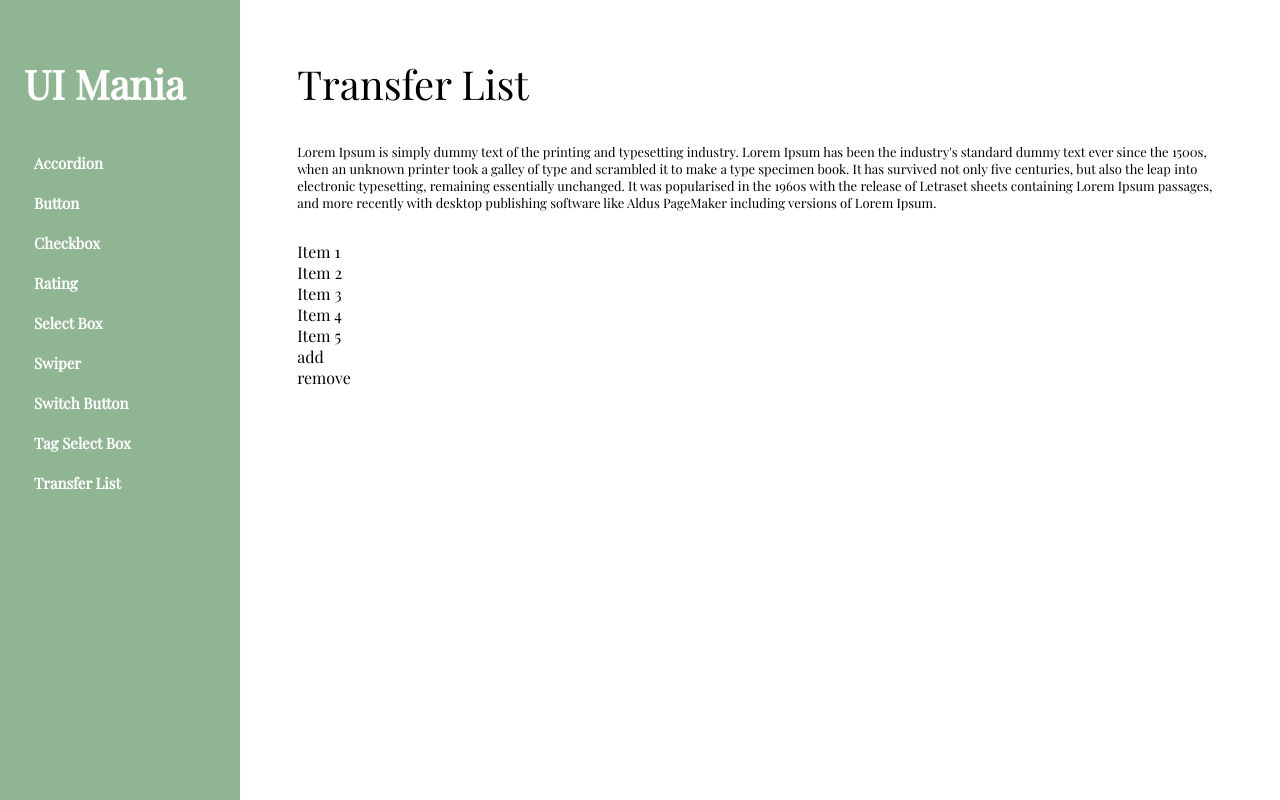
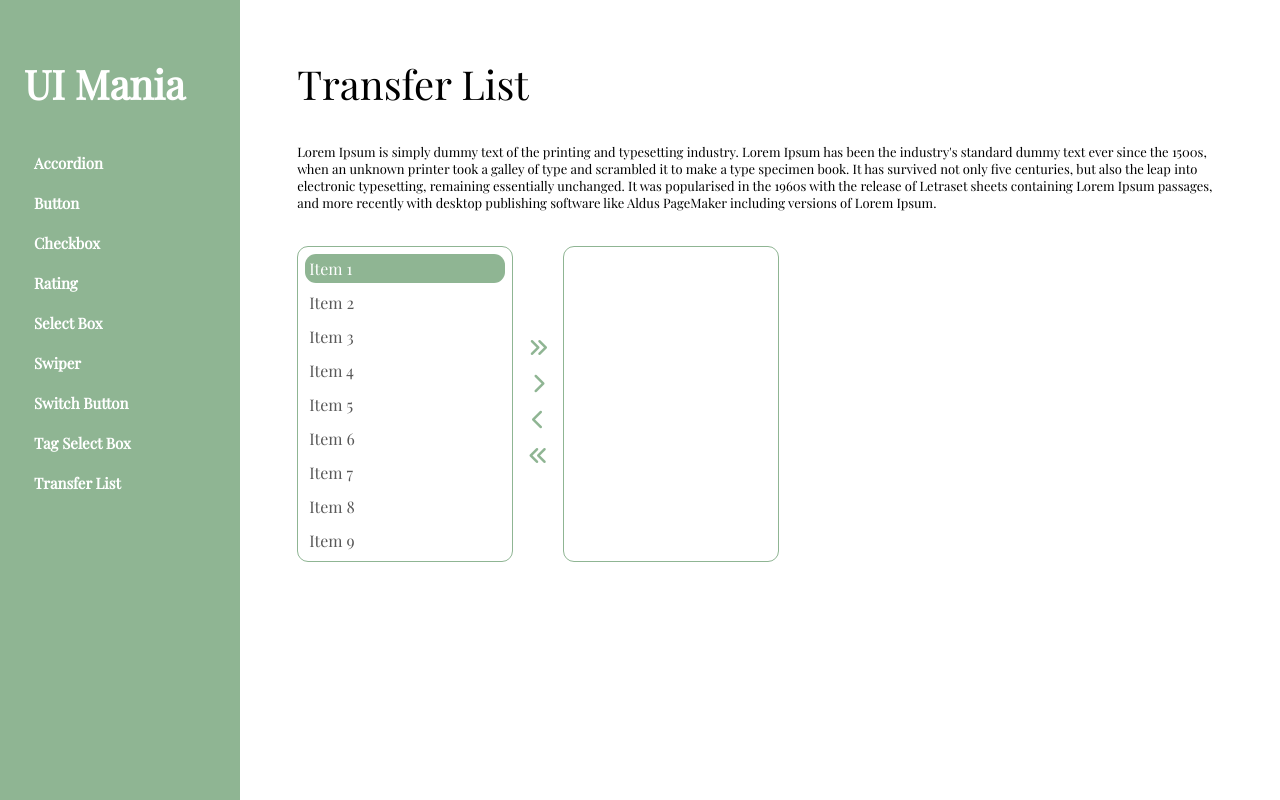
Before and after one commit to maniazurek/React-Custom-UI-Component-Library, a React (Create React App) app: page /transferlist in a window 1280 px wide. Built offline with nearby package versions, Linux system fonts and the light colour scheme.

Commit message:
worked on transfer list component

```diff
--- /dev/null
+++ b/src/components-UI/SelectBox/SelectBoxStyles.js
@@ -0,0 +1,43 @@
+import styled from "styled-components";
+
+export const SelectContainer = styled.div`
+  width: 250px;
+  height: 25px;
+  border: 1px solid #8fb593;
+  border-radius: 11px;
+  padding: 7px 10px 7px 7px;
+  display: flex;
+  justify-content: space-between;
+  align-items: center;
+`;
+
+export const SelectInput = styled.input`
+  outline: none;
+  border: none;
+  color: #585858;
+  font-family: "Playfair Display", serif;
+  font-size: 16px;
+`;
+
+export const SelectList = styled.ul`
+  margin-top: 5px;
+  margin-bottom: 0px;
+  list-style: none;
+  border: 1px solid #8fb593;
+  border-radius: 11px;
+  width: 250px;
+  height: 150px;
+  padding: 7px;
+  overflow: auto;
+`;
+
+export const SelectListElement = styled.li`
+  color: #585858;
+  cursor: pointer;
+  padding: 4px;
+  &:hover {
+    background-color: #8fb593;
+    border-radius: 11px;
+    color: #fff;
+  }
+`;
--- a/src/components-UI/SelectBox/SelectBoxUI.js
+++ b/src/components-UI/SelectBox/SelectBoxUI.js
@@ -1,6 +1,10 @@
 import React, { useEffect, useState } from "react";
-import styled from "styled-components";
-
+import {
+  SelectContainer,
+  SelectInput,
+  SelectList,
+  SelectListElement,
+} from "./SelectBoxStyles";
 import selectBoxData from "../../utils/selectboxData";
 
 const SelectBoxUI = () => {
@@ -100,46 +104,4 @@ const SelectBoxUI = () => {
   );
 };
 
-const SelectContainer = styled.div`
-  width: 250px;
-  height: 25px;
-  border: 1px solid #8fb593;
-  border-radius: 11px;
-  padding: 7px 10px 7px 7px;
-  display: flex;
-  justify-content: space-between;
-  align-items: center;
-`;
-
-const SelectInput = styled.input`
-  outline: none;
-  border: none;
-  color: #585858;
-  font-family: "Playfair Display", serif;
-  font-size: 16px;
-`;
-
-const SelectList = styled.ul`
-  margin-top: 5px;
-  margin-bottom: 0px;
-  list-style: none;
-  border: 1px solid #8fb593;
-  border-radius: 11px;
-  width: 250px;
-  height: 150px;
-  padding: 7px;
-  overflow: auto;
-`;
-
-const SelectListElement = styled.li`
-  color: #585858;
-  cursor: pointer;
-  padding: 4px;
-  &:hover {
-    background-color: #8fb593;
-    border-radius: 11px;
-    color: #fff;
-  }
-`;
-
 export default SelectBoxUI;
--- /dev/null
+++ b/src/components-UI/TransferList/TransferListStyles.js
@@ -0,0 +1,42 @@
+import styled from "styled-components";
+
+export const TransferListContainer = styled.div`
+  display: flex;
+  gap: 15px;
+`;
+
+export const TransferList = styled.ul`
+  display: flex;
+  flex-direction: column;
+  gap: 5px;
+  margin-top: 5px;
+  margin-bottom: 0px;
+  list-style: none;
+  border: 1px solid #8fb593;
+  border-radius: 11px;
+  width: 200px;
+  height: 300px;
+  padding: 7px;
+  overflow: auto;
+`;
+
+export const TransferListElement = styled.li`
+  cursor: pointer;
+  padding: 4px;
+  border-radius: 11px;
+  &:hover {
+    background-color: #8fb593;
+    border-radius: 11px;
+    color: #fff;
+  }
+  background-color: ${({ clicked }) => clicked && "#8fb593"};
+  color: ${({ clicked }) => (clicked ? "#fff" : "#585858")};
+`;
+
+export const TransferItemContainer = styled.div`
+  display: flex;
+  flex-direction: column;
+  align-items: center;
+  justify-content: center;
+  gap: 35px;
+`;
--- a/src/components-UI/TransferList/TransferListUI.js
+++ b/src/components-UI/TransferList/TransferListUI.js
@@ -1,40 +1,87 @@
 import React, { useState } from "react";
 import transferListData from "../../utils/transferListData";
+import {TransferListContainer, TransferList, TransferListElement, TransferItemContainer} from "./TransferListStyles"
 
 const TransferListUI = () => {
-  const [selected, setSelected] = useState(null);
+  const [selected, setSelected] = useState(0);
   const [defaultArray, setDefaultArray] = useState(transferListData);
   const [selectedArray, setSelectedArray] = useState([]);
 
-  const onSelect = (index) => {
-    setSelected(index);
-  };
-
   const onAddToSelectedArray = (selected) => {
+    if (selected >= 0) {
       setDefaultArray(
         defaultArray.filter((item) => defaultArray.indexOf(item) !== selected)
       );
       setSelectedArray([...selectedArray, defaultArray[selected]]);
+    }
   };
 
   const onAddToDefaultArray = (selected) => {
+    if (selected > 0) {
       setSelectedArray(
         selectedArray.filter((item) => selectedArray.indexOf(item) !== selected)
       );
       setDefaultArray([...defaultArray, selectedArray[selected]]);
+    } else if (selected === 0) {
+      setSelectedArray(selectedArray);
+      setDefaultArray(defaultArray);
+    }
   };
 
+  const onAddAllToSelectedArray = () => {
+    setDefaultArray([]);
+    setSelectedArray(defaultArray);
+  };
+
+  const onDeleteAllFromSelectedArray = () => {
+    setSelectedArray([]);
+    setDefaultArray(defaultArray);
+  };
+
+  console.log(selected);
+
   return (
-    <>
+    <TransferListContainer>
+      <TransferList>
         {defaultArray.map((data, index) => (
-        <div onClick={() => onSelect(index)}>{data.name}</div>
+          <TransferListElement
+            clicked={index === selected && "clicked"}
+            onClick={() => setSelected(index)}
+          >
+            {data.name}
+          </TransferListElement>
         ))}
-      <div onClick={() => onAddToSelectedArray(selected)}>add</div>
-      <div onClick={() => onAddToDefaultArray(selected)}>remove</div>
+      </TransferList>
+      <TransferItemContainer>
+        <i
+          class="fa-solid fa-angles-right fa-lg pointer"
+          onClick={onAddAllToSelectedArray}
+        ></i>
+        <i
+          class="fa-solid fa-chevron-right fa-lg pointer"
+          onClick={() => onAddToSelectedArray(selected)}
+        ></i>
+
+        <i
+          class="fa-solid fa-chevron-left fa-lg pointer"
+          onClick={() => onAddToDefaultArray(selected)}
+        ></i>
+        <i
+          class="fa-solid fa-angles-left fa-lg pointer"
+          onClick={onDeleteAllFromSelectedArray}
+        ></i>
+      </TransferItemContainer>
+      <TransferList>
         {selectedArray.map((data, index) => (
-        <div onClick={() => onSelect(index)}>{data.name}</div>
+          <TransferListElement
+            clicked={index === selected && "clicked"}
+            onClick={() => setSelected(index)}
+          >
+            {data.name}
+          </TransferListElement>
         ))}
-    </>
+      </TransferList>
+    </TransferListContainer>
   );
 };
 
--- a/src/index.css
+++ b/src/index.css
@@ -6,3 +6,8 @@ body {
 a:-webkit-any-link {
   text-decoration: none;
 }
+
+.pointer {
+  cursor: pointer;
+  color: #8fb593;
+}
--- a/src/utils/transferListData.js
+++ b/src/utils/transferListData.js
@@ -26,6 +26,31 @@ const transferListData = [
     name: "Item 5",
     disabled: true,
   },
+  {
+    id: uniqid(),
+    name: "Item 6",
+    disabled: false,
+  },
+  {
+    id: uniqid(),
+    name: "Item 7",
+    disabled: false,
+  },
+  {
+    id: uniqid(),
+    name: "Item 8",
+    disabled: false,
+  },
+  {
+    id: uniqid(),
+    name: "Item 9",
+    disabled: false,
+  },
+  {
+    id: uniqid(),
+    name: "Item 10",
+    disabled: true,
+  },
 ];
 
 export default transferListData;
```
Lines whose indentation alone changed are shown as unchanged.
